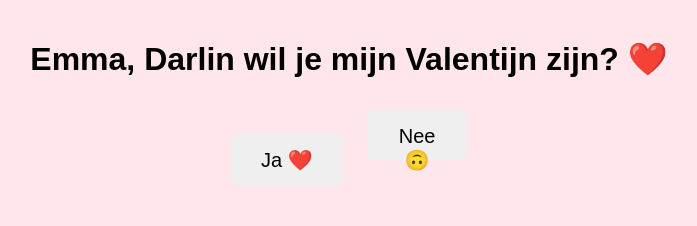
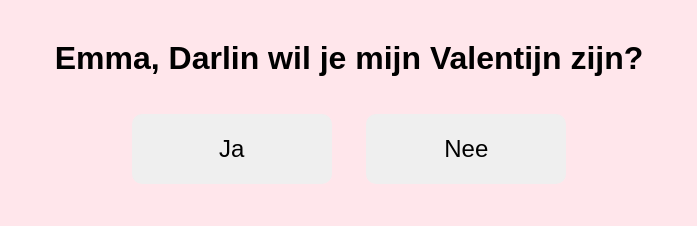
Before and after one commit to MarkGroeneveld396/Deliefdevanmijnleven, a plain HTML site: page index.html in a window 1280 px wide. Shown: the part 286-512 px from the top of the page, without its empty margins (291-988 px from the left). Drawn offline with Linux system fonts and the light colour scheme.

Commit message:
Update index.html

```diff
--- a/index.html
+++ b/index.html
@@ -2,7 +2,7 @@
 <html lang="nl">
 <head>
 <meta charset="UTF-8">
-<title>Emma, Darlin ❤️</title>
+<title>Emma, Darlin</title>
 <style>
   body {
     font-family: Arial, sans-serif;
@@ -15,49 +15,58 @@
     border-radius: 10px;
   }
   button {
-    font-size: 20px;
-    padding: 15px 30px;
-    margin: 10px;
+    font-size: 24px;
+    padding: 20px 40px;
+    margin: 15px;
     cursor: pointer;
-    border-radius: 8px;
+    border-radius: 10px;
     border: none;
+    transition: all 0.2s; /* soepel effect bij krimpen/groeien */
   }
 </style>
 </head>
 <body>
 
-<!-- Afbeelding -->
 <img id="valentijnImg" src="https://i.postimg.cc/GmjsF2zH/Scherm-afbeelding-2026-02-04-om-22-52-23.png" alt="Valentijn"><br><br>
 
-<h1>Emma, Darlin wil je mijn Valentijn zijn? ❤️</h1>
+<h1>Emma, Darlin wil je mijn Valentijn zijn?</h1>
 
-<button id="ja">Ja ❤️</button>
-<button id="nee">Nee 🙃</button>
+<button id="ja">Ja</button>
+<button id="nee">Nee</button>
 
 <script>
 let neeKnop = document.getElementById("nee");
 let jaKnop = document.getElementById("ja");
-let neeGrootte = 100; // startbreedte in pixels
+let neeGrootte = 200; // startbreedte van Nee-knop
+let jaGrootte = 200;  // startbreedte van Ja-knop
 
-// Startgrootte van de nee-knop
+// Startgrootte
 neeKnop.style.width = neeGrootte + "px";
-neeKnop.style.height = "50px";
+neeKnop.style.height = "70px";
+jaKnop.style.width = jaGrootte + "px";
+jaKnop.style.height = "70px";
 
-// Nee-knop wordt kleiner bij elke klik
+// Nee-knop krimpt en Ja-knop groeit
 neeKnop.onclick = function() {
-    neeGrootte *= 0.8; // 20% kleiner per klik
-    if (neeGrootte < 20) neeGrootte = 20; // niet te klein
+    neeGrootte *= 0.7; // 30% kleiner per klik
+    if (neeGrootte < 40) neeGrootte = 40;
     neeKnop.style.width = neeGrootte + "px";
+    neeKnop.style.height = "50px";
+
+    jaGrootte *= 1.05; // Ja-knop groeit
+    jaKnop.style.width = jaGrootte + "px";
+    jaKnop.style.height = "80px";
 }
 
-// Ja-knop laat jouw video zien
+// Ja-knop laat YouTube video zien
 jaKnop.onclick = function() {
     document.body.innerHTML = `
         <h1>YES!! 💖</h1>
-        <video width="400" controls autoplay>
-          <source src="https://drive.google.com/uc?export=download&id=1J2oesiqTJ8bBT-kRRgf9c6o2sur9HonH" type="video/mp4">
-          Je browser ondersteunt dit filmpje niet.
-        </video>
+        <iframe width="400" height="300"
+          src="https://www.youtube.com/embed/ndu6wteMfCA?autoplay=1"
+          title="Valentijn Video" frameborder="0"
+          allow="autoplay; encrypted-media" allowfullscreen>
+        </iframe>
     `;
 }
 </script>
```
